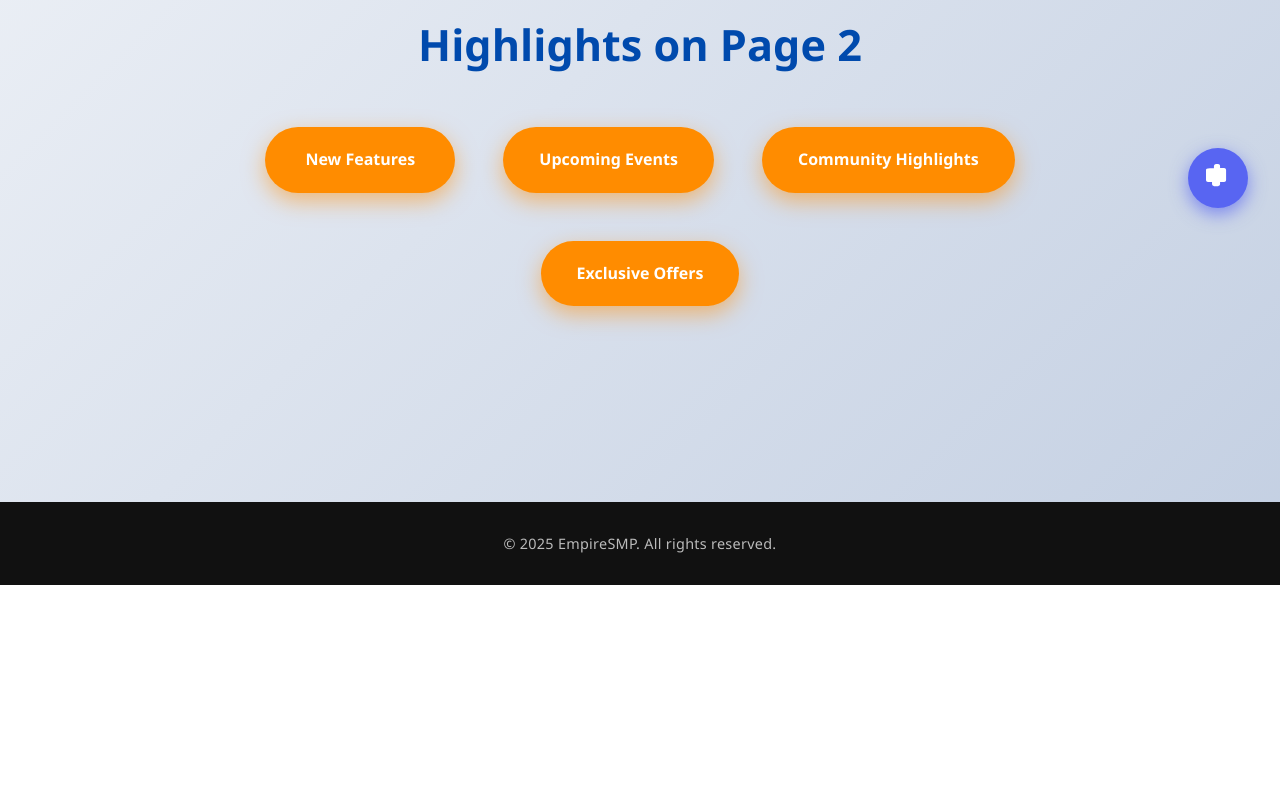
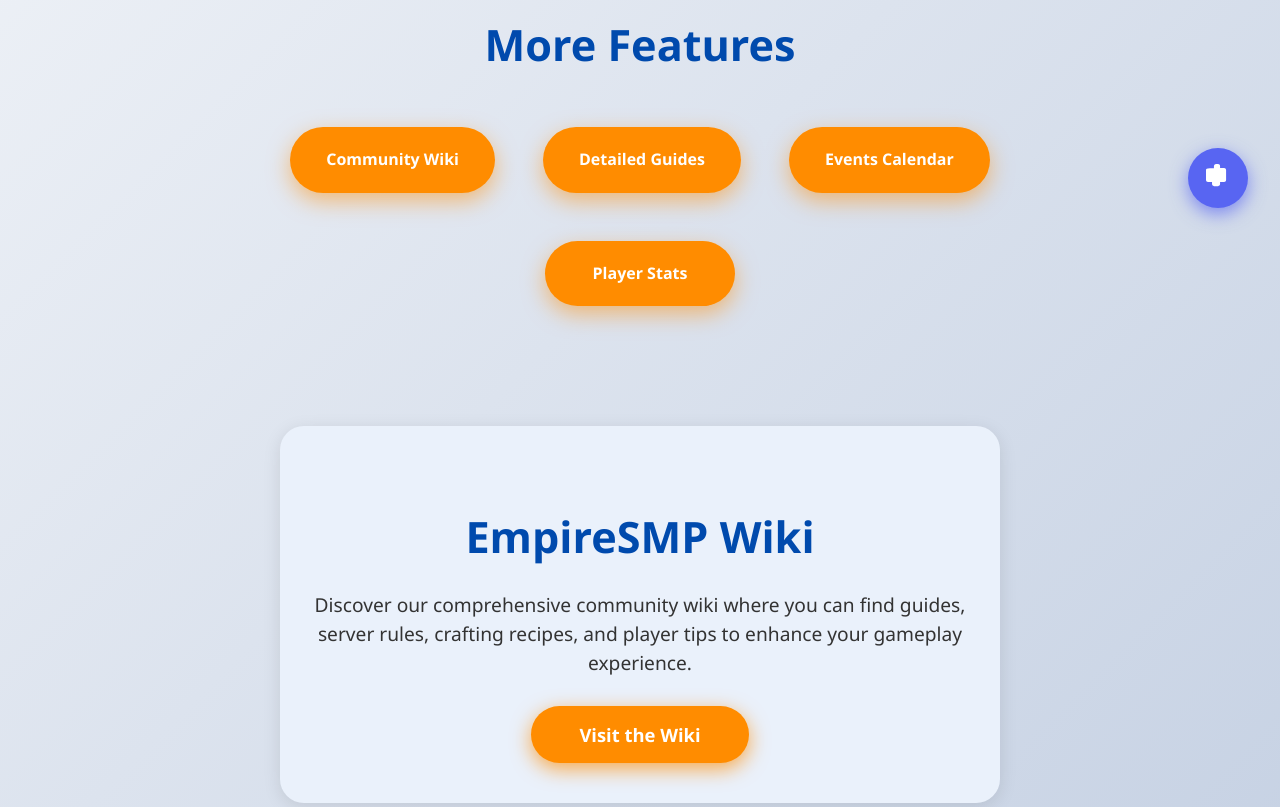
Before and after one commit to Empire-SMP/empiresmp-support, a plain HTML site: page page2.html in a window 1280 px wide. Shown: the part 560-1367 px from the top of the page. Before the commit the page ends 1145 px from the top, so only its background shows below. Drawn offline with Linux system fonts and the light colour scheme.

Commit message:
page2.html

```diff
--- a/page2.html
+++ b/page2.html
@@ -28,13 +28,11 @@
       color: #005ea2;
       outline: none;
     }
-    /* Container */
     .container {
       max-width: 920px;
       margin: 0 auto;
       padding: 40px 20px 80px;
     }
-    /* Header */
     header {
       background: #004aad;
       padding: 18px 20px;
@@ -72,7 +70,6 @@
       background-color: #e07b00;
       box-shadow: 0 6px 18px rgba(224,123,0,0.85);
     }
-    /* Hero */
     .hero {
       text-align: center;
       margin-top: 70px;
@@ -114,10 +111,9 @@
       box-shadow: 0 8px 30px rgba(224, 123, 0, 0.9);
       outline: none;
     }
-    /* Benefits */
     .benefits {
       text-align: center;
-      margin-bottom: 100px;
+      margin-bottom: 60px;
       animation: fadeInUp 1.4s ease forwards;
       opacity: 0;
     }
@@ -134,6 +130,7 @@
       gap: 48px;
       justify-content: center;
       flex-wrap: wrap;
+      margin-bottom: 60px;
     }
     .benefits ul li {
       background: #ff8c00;
@@ -148,7 +145,46 @@
     .benefits ul li:hover {
       background: #e07b00;
     }
-    /* Footer */
+    .wiki-section {
+      background: #eaf1fb;
+      border-radius: 24px;
+      padding: 40px 30px;
+      max-width: 720px;
+      margin: 0 auto 100px auto;
+      box-shadow: 0 4px 18px rgba(0,0,0,0.1);
+      animation: fadeInUp 1.6s ease forwards;
+      opacity: 0;
+      text-align: center;
+    }
+    .wiki-section h2 {
+      color: #004aad;
+      font-weight: 700;
+      font-size: 2.7rem;
+      margin-bottom: 20px;
+    }
+    .wiki-section p {
+      font-size: 1.2rem;
+      color: #333;
+      margin-bottom: 28px;
+      line-height: 1.5;
+    }
+    .wiki-section a {
+      display: inline-block;
+      background: #ff8c00;
+      color: white;
+      padding: 14px 48px;
+      border-radius: 32px;
+      font-weight: 700;
+      font-size: 1.15rem;
+      box-shadow: 0 6px 20px rgba(255,140,0,0.7);
+      transition: background-color 0.3s ease, box-shadow 0.3s ease;
+    }
+    .wiki-section a:hover,
+    .wiki-section a:focus {
+      background: #e07b00;
+      box-shadow: 0 8px 26px rgba(224,123,0,0.9);
+      outline: none;
+    }
     footer {
       text-align: center;
       padding: 30px 20px;
@@ -159,7 +195,6 @@
       user-select: none;
       letter-spacing: 0.02em;
     }
-    /* Floating Discord Button */
     .discord-btn {
       position: fixed;
       bottom: 32px;
@@ -186,7 +221,6 @@
       height: 28px;
       fill: white;
     }
-    /* Animations */
     @keyframes fadeInUp {
       from {
         opacity: 0;
@@ -197,7 +231,6 @@
         transform: translateY(0);
       }
     }
-    /* Responsive */
     @media(max-width: 720px) {
       .hero h1 {
         font-size: 2.7rem;
@@ -212,6 +245,10 @@
         max-width: 280px;
         margin: 0 auto;
       }
+      .wiki-section {
+        padding: 28px 20px;
+        margin-bottom: 70px;
+      }
       header nav {
         gap: 20px;
         font-size: 1rem;
@@ -225,7 +262,7 @@
       <a href="index.html">Home</a>
       <a href="page1.html">Page 1</a>
       <a href="page2.html" aria-current="page">Page 2</a>
-      <a href="https://sites.google.com/view/empiresmplive/home?authuser=0" target="_blank" rel="noopener noreferrer" class="support-link" aria-label="Get Support">Support</a>
+      <a href="https://empiresmpstore.craftingstore.net/" target="_blank" rel="noopener noreferrer" class="support-link" aria-label="Visit our Webstore">Webstore</a>
     </nav>
   </header>
 
@@ -237,13 +274,19 @@
     </section>
 
     <section class="benefits" aria-labelledby="benefits-title">
-      <h2 id="benefits-title">Highlights on Page 2</h2>
+      <h2 id="benefits-title">More Features</h2>
       <ul>
-        <li>New Features</li>
-        <li>Upcoming Events</li>
-        <li>Community Highlights</li>
-        <li>Exclusive Offers</li>
+        <li>Community Wiki</li>
+        <li>Detailed Guides</li>
+        <li>Events Calendar</li>
+        <li>Player Stats</li>
       </ul>
+    </section>
+
+    <section class="wiki-section" aria-labelledby="wiki-title">
+      <h2 id="wiki-title">EmpireSMP Wiki</h2>
+      <p>Discover our comprehensive community wiki where you can find guides, server rules, crafting recipes, and player tips to enhance your gameplay experience.</p>
+      <a href="https://empiresmpwiki.example.com" target="_blank" rel="noopener noreferrer" aria-label="Visit EmpireSMP Wiki">Visit the Wiki</a>
     </section>
   </div>
 
@@ -251,7 +294,7 @@
     &copy; 2025 EmpireSMP. All rights reserved.
   </footer>
 
-  <a href="https://discord.gg/yourdiscordinvite" target="_blank" rel="noopener noreferrer" class="discord-btn" aria-label="Join our Discord server" title="Join our Discord">
+  <a href="https://discord.gg/CBatkn2Uau" target="_blank" rel="noopener noreferrer" class="discord-btn" aria-label="Join our Discord server" title="Join our Discord">
     <svg role="img" viewBox="0 0 245 240" xmlns="http://www.w3.org/2000/svg" aria-hidden="true" focusable="false">
       <path d="M104.4 0c-9.7 0-17.6 7.8-17.6 17.6v17.6h-35.1C24.2 35.2 17.6 41.8 17.6 50.9v87.4c0 9.7 7.8 17.6 17.6 17.6h35.1v17.6c0 9.7 7.8 17.6 17.6 17.6h35.1c9.7 0 17.6-7.8 17.6-17.6v-17.6h35.1c9.7 0 17.6-7.8 17.6-17.6v-87.4c0-9.7-7.8-17.6-17.6-17.6h-35.1v-17.6c0-9.7-7.8-17.6-17.6-17.6h-35.1z"/>
     </svg>
```
